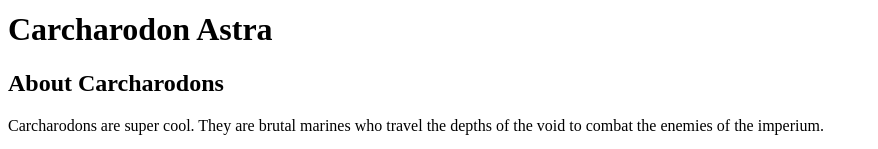
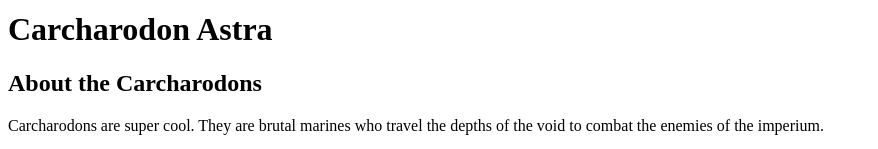
Before and after one commit to MarkUlrick/Cartoon-hero, a plain HTML site: page index.html in a window 1280 px wide. Shown: the part 305-454 px from the top of the page, without its empty margins (0-878 px from the left). Drawn offline with Linux system fonts and the light colour scheme.

Commit message:
updated title

```diff
--- a/index.html
+++ b/index.html
@@ -13,7 +13,7 @@
 
 <!-- main element -->
 <main>
-    <h2>About Carcharodons</h2>
+    <h2>About the Carcharodons</h2>
     <p>Carcharodons are super cool. They are brutal marines who travel the depths
         of the void to combat the enemies of the imperium.</p>
     <img src="img/carch1.jpg">
```
